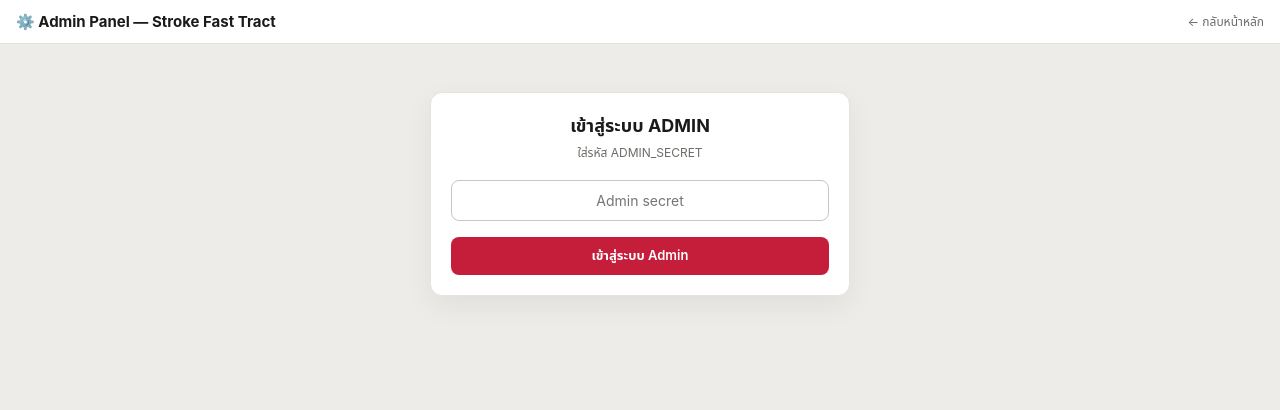
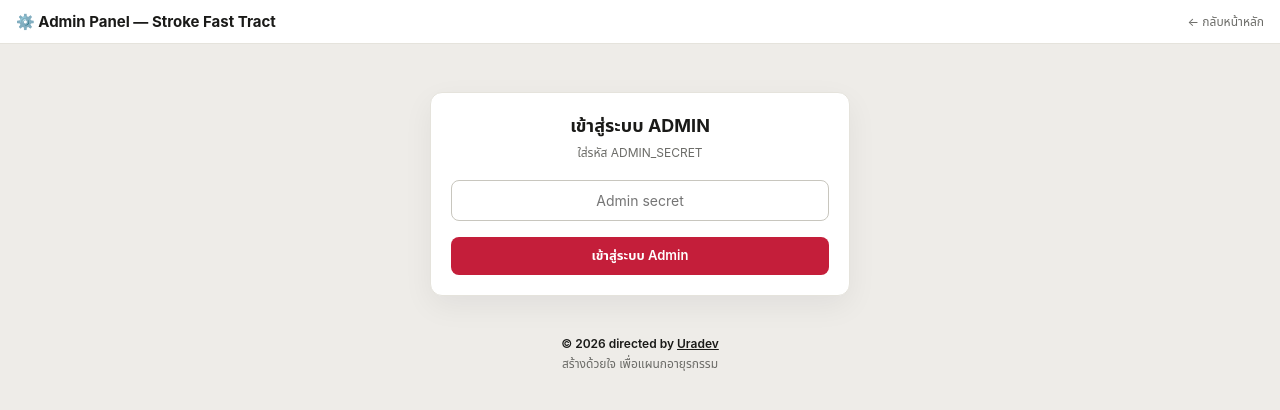
Before and after one commit to prhdev222/stroke_guide, a website: page public/stroke_admin.html in a window 1280 px wide. Drawn offline with Linux system fonts and the light colour scheme.

Commit message:
add footer to stroke_admin

```diff
--- a/public/stroke_admin.html
+++ b/public/stroke_admin.html
@@ -119,6 +119,11 @@ a{color:var(--itx)}
     </div>
     <div id="tabContent"></div>
   </div>
+</div>
+
+<div style="padding:22px 16px 26px;color:var(--tx2);text-align:center;font-size:12px;line-height:1.7">
+  <div style="font-weight:600;color:var(--tx)">© 2026 directed by <a href="mailto:Uradev222@gmail.com" style="color:inherit;text-decoration:underline">Uradev</a></div>
+  <div>สร้างด้วยใจ เพื่อแผนกอายุรกรรม</div>
 </div>
 
 <script>
```
